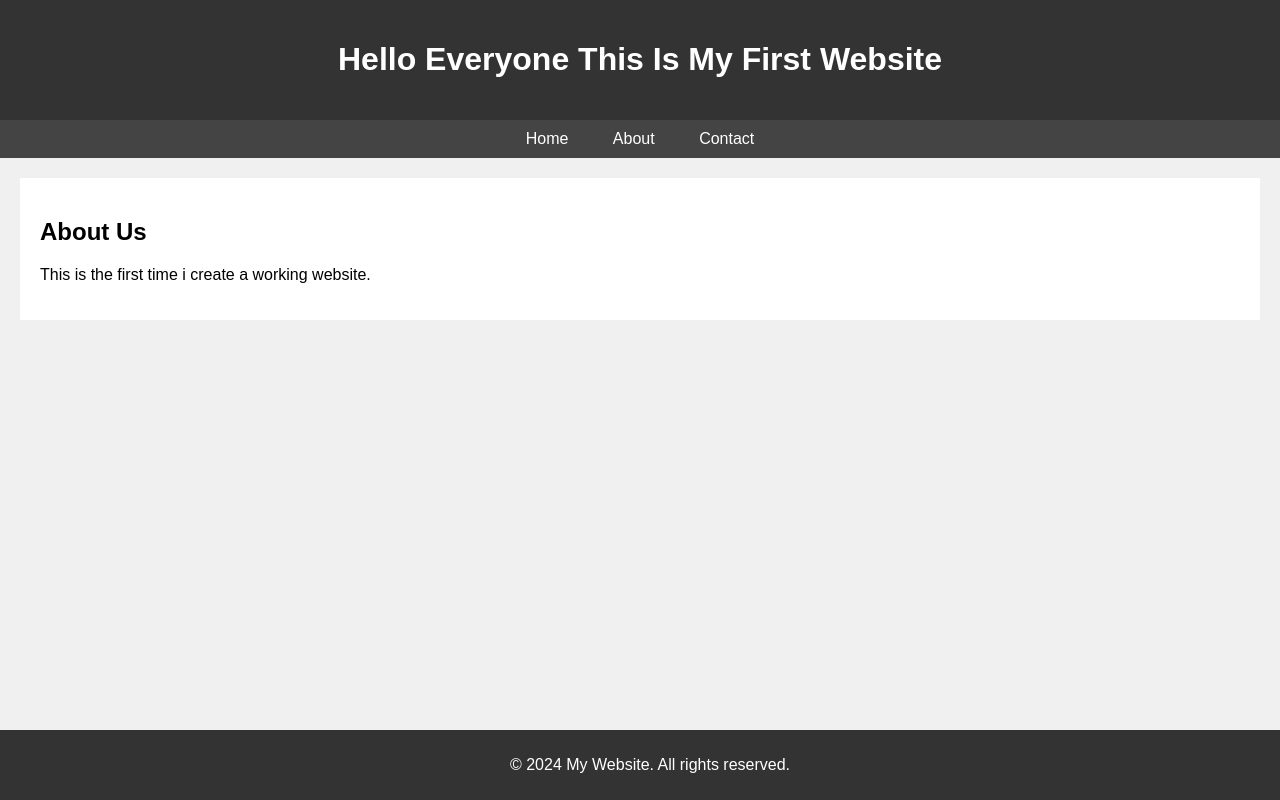
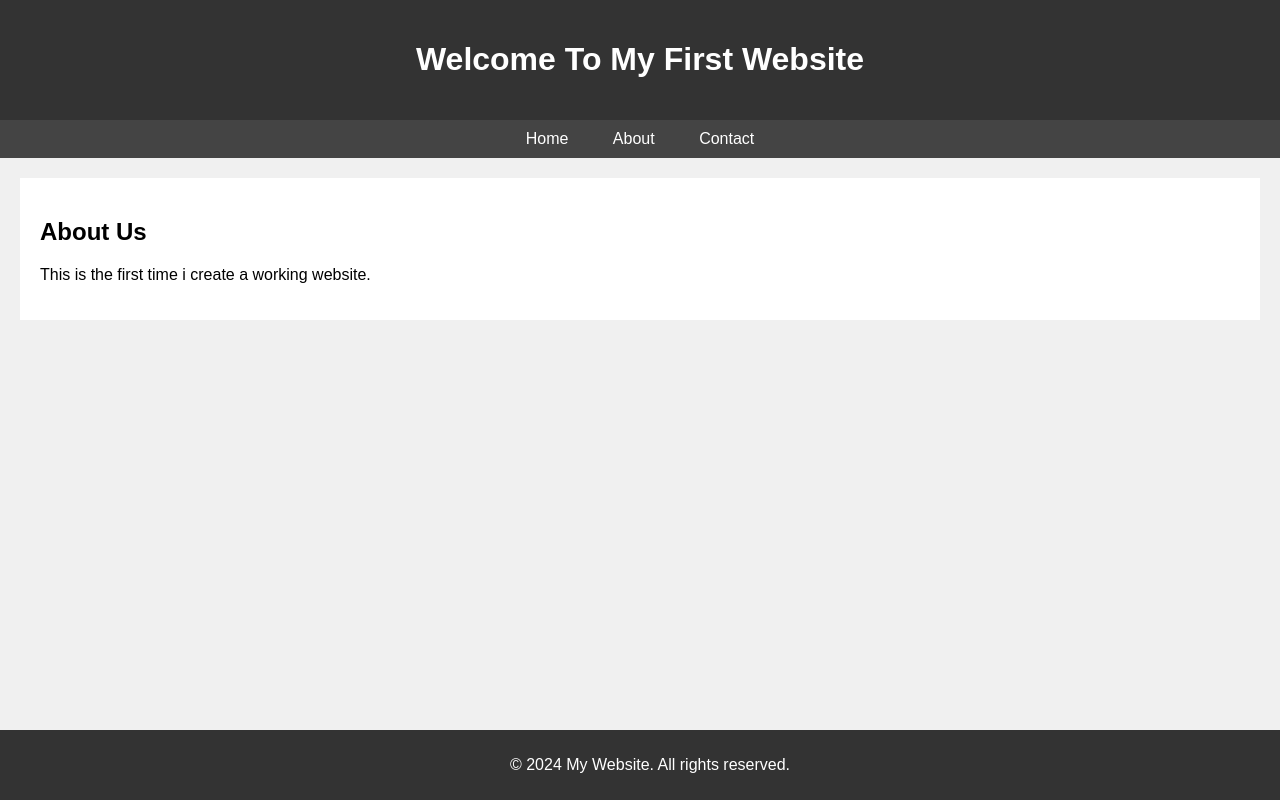
Before and after one commit to OhadGaller/mywebsite, a plain HTML site: page index.html in a window 1280 px wide. Drawn offline with Linux system fonts and the light colour scheme.

Commit message:
Update index.html

```diff
--- a/index.html
+++ b/index.html
@@ -50,7 +50,7 @@
 </head>
 <body>
     <header>
-        <h1>Hello Everyone This Is My First Website</h1>
+        <h1>Welcome To My First Website</h1>
     </header>
     <nav>
         <a href="#">Home</a>
```
